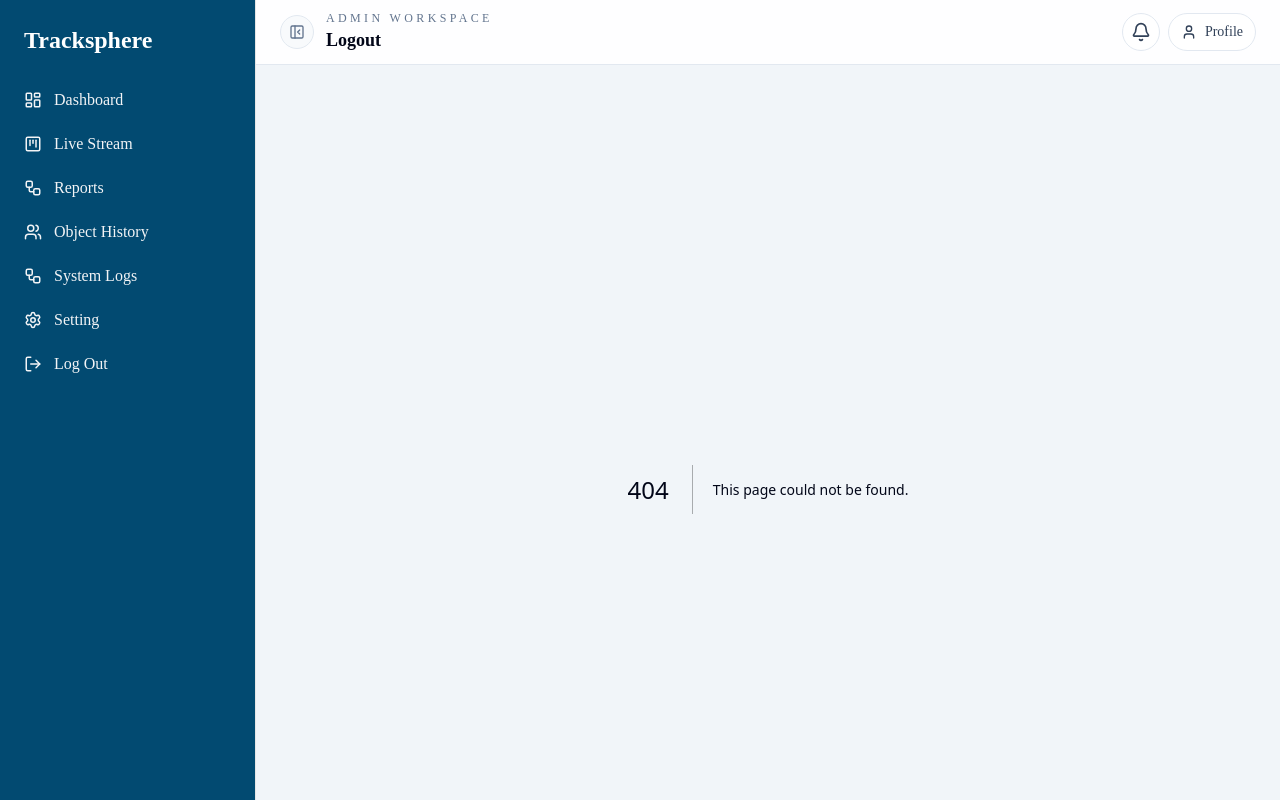
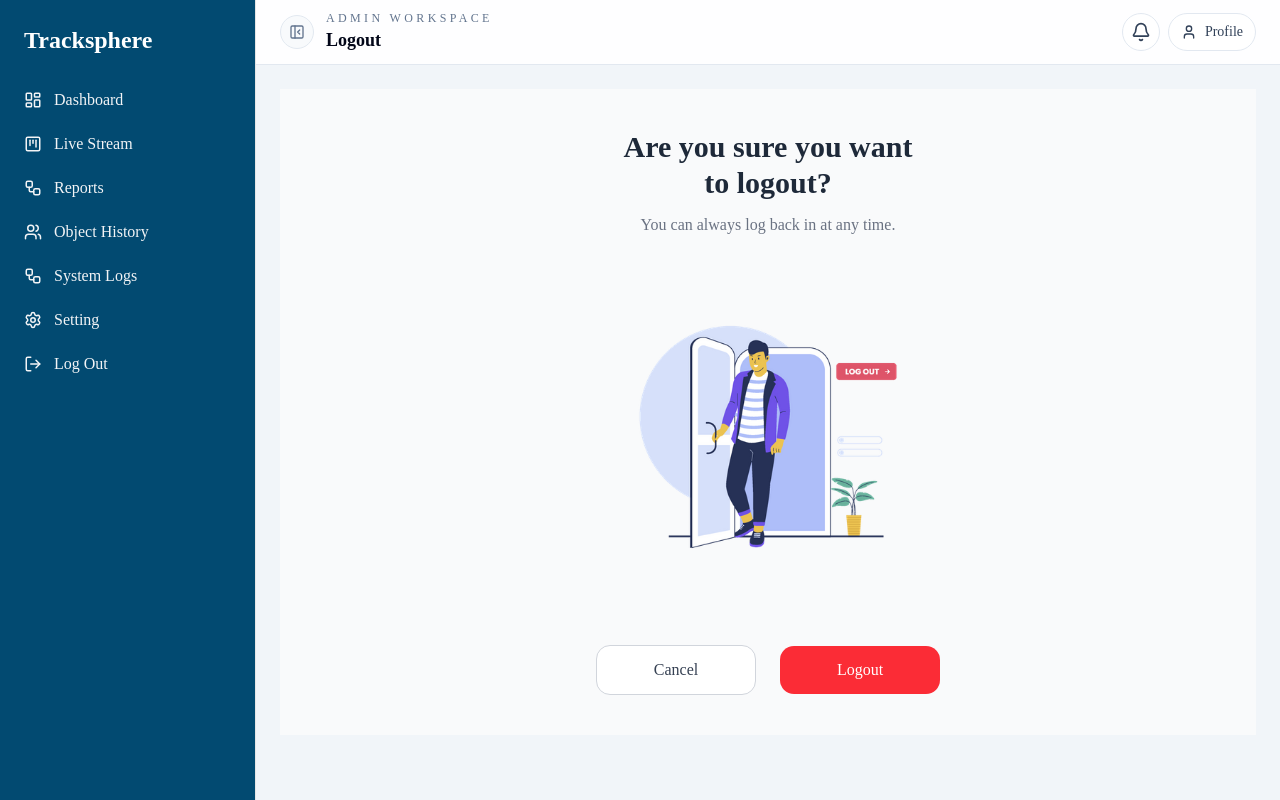
Before and after one commit to hemantgupta98/TrackSphere, a Next.js app in the folder frontend/: page /src/logout in a window 1280 px wide. Before the commit this address had no page. Built offline with nearby package versions, Linux system fonts and the light colour scheme.

Commit message:
add logout ui

```diff
--- /dev/null
+++ b/frontend/app/src/logout/page.tsx
@@ -0,0 +1,76 @@
+"use client";
+
+import Image from "next/image";
+import { useRouter } from "next/navigation";
+import { useState } from "react";
+
+export default function LogoutPage() {
+  const router = useRouter();
+  const [isLoggingOut, setIsLoggingOut] = useState(false);
+
+  const handleLogout = async () => {
+    const confirmed = window.confirm("Are you sure you want to logout?");
+    if (!confirmed) return;
+
+    setIsLoggingOut(true);
+
+    try {
+      const API_URL =
+        process.env.NEXT_PUBLIC_API_URL ?? "https://taskora-88w5.onrender.com";
+
+      await fetch(`${API_URL}/api/auth/logout`, {
+        method: "POST",
+        credentials: "include",
+      });
+    } catch (error) {
+      console.error("Logout failed:", error);
+    } finally {
+      localStorage.removeItem("token");
+      sessionStorage.removeItem("token");
+      document.cookie = "token=; Max-Age=0; path=/";
+      router.push("/");
+    }
+  };
+
+  return (
+    <div className="flex justify-center align-middle items-center py-10 bg-gray-50 px-4">
+      <div className="w-full max-w-lg text-center">
+        {/* Title */}
+        <h1 className="text-3xl font-semibold text-gray-800">
+          Are you sure you want <br /> to logout?
+        </h1>
+        <p className="mt-3 text-gray-500">
+          You can always log back in at any time.
+        </p>
+
+        {/* Illustration */}
+        <div className="mt-10 flex justify-center">
+          <Image
+            src="/logout.webp"
+            alt="Logout Illustration"
+            width={320}
+            height={320}
+            priority
+          />
+        </div>
+
+        {/* Actions */}
+        <div className="mt-12 flex items-center justify-center gap-6">
+          <button
+            onClick={() => router.back()}
+            className="w-40 rounded-xl border border-gray-300 bg-white py-3 text-gray-700 font-medium hover:bg-gray-100 transition"
+          >
+            Cancel
+          </button>
+          <button
+            onClick={handleLogout}
+            disabled={isLoggingOut}
+            className="w-40 rounded-xl bg-red-500 py-3 text-white font-medium hover:bg-red-600 transition disabled:opacity-60 disabled:cursor-not-allowed"
+          >
+            {isLoggingOut ? "Logging out..." : "Logout"}
+          </button>
+        </div>
+      </div>
+    </div>
+  );
+}
```
Also changed, not shown: frontend/app/src/auth/forget/page.tsx (added), frontend/public/logout.webp (added).
